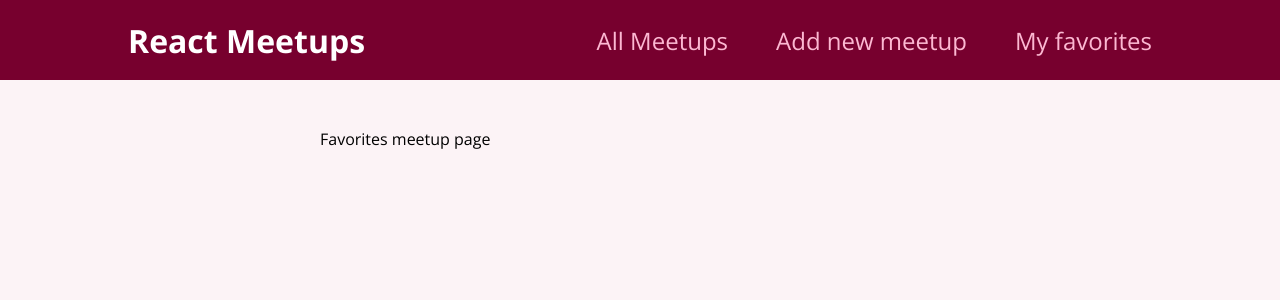
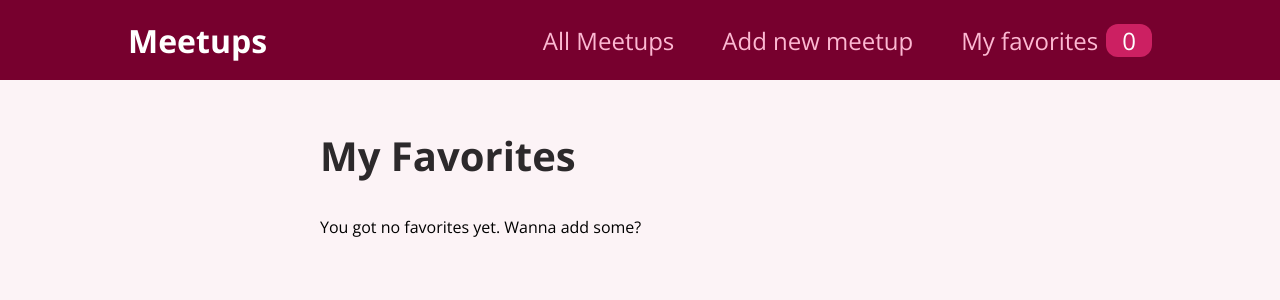
Before and after one commit to aloundoye/playground, a React (Create React App) app in the folder react/meetup/: page /favorites in a window 1280 px wide. Shown: the top 300 px of the page. Built offline with nearby package versions, Linux system fonts and the light colour scheme.

Commit message:
add hooks for favorites

```diff
--- a/react/meetup/src/components/Layout/MainNavigation.js
+++ b/react/meetup/src/components/Layout/MainNavigation.js
@@ -1,9 +1,13 @@
-import {Link} from 'react-router-dom';
-import classes from './MainNavigation.module.css'
-function MainNavigation(){
+import { Link } from "react-router-dom";
+import classes from "./MainNavigation.module.css";
+import { useContext } from "react";
+import FavoritesContext from "../../store/favorites-context";
+
+function MainNavigation() {
+  const favoritesContext = useContext(FavoritesContext);
   return (
     <header className={classes.header}>
-        <div className={classes.logo}>React Meetups</div>
+      <div className={classes.logo}>Meetups</div>
       <nav>
         <ul>
           <li>
@@ -13,7 +17,12 @@
             <Link to="/new-meetup">Add new meetup</Link>
           </li>
           <li>
-                    <Link to="/favorites">My favorites</Link>
+            <Link to="/favorites">
+              My favorites
+              <span className={classes.badge}>
+                {favoritesContext.totalFavorites}
+              </span>
+            </Link>
           </li>
         </ul>
       </nav>
--- a/react/meetup/src/components/meetups/MeetupItem.js
+++ b/react/meetup/src/components/meetups/MeetupItem.js
@@ -1,7 +1,26 @@
 import classes from "./MeetupItem.module.css";
 import Card from "../UI/Card";
+import { useContext } from "react";
+import FavoritesContext from "../../store/favorites-context";
 
 function MeetupItem(props) {
+  const favoritesContext = useContext(FavoritesContext);
+  const itemIsFavorite = favoritesContext.itemIsFavorite(props.id);
+
+  function toggleFavoriteStatusHandler() {
+    if (itemIsFavorite) {
+      favoritesContext.removeFavorite(props.id);
+    } else {
+      favoritesContext.addFavorite({
+        id: props.id,
+        title: props.title,
+        image: props.image,
+        address: props.address,
+        description: props.description,
+      });
+    }
+  }
+
   return (
     <li className={classes.item}>
       <Card>
@@ -14,7 +33,9 @@
           <p>D{props.description}</p>
         </div>
         <div>
-          <button>To Favorites</button>
+          <button onClick={toggleFavoriteStatusHandler}>
+            {itemIsFavorite ? "Remove from Favorites" : "Add to Favorites"}
+          </button>
         </div>
       </Card>
     </li>
--- a/react/meetup/src/index.js
+++ b/react/meetup/src/index.js
@@ -2,11 +2,14 @@
 import ReactDOM from "react-dom";
 import "./index.css";
 import App from "./App";
-import {BrowserRouter} from "react-router-dom";
+import { BrowserRouter } from "react-router-dom";
+import { FavoritesContextProvider } from "./store/favorites-context";
 
 ReactDOM.render(
-   <BrowserRouter>
-       <App/>
-   </BrowserRouter>,
+  <FavoritesContextProvider>
+    <BrowserRouter>
+      <App />
+    </BrowserRouter>
+  </FavoritesContextProvider>,
   document.getElementById("root")
 );
--- a/react/meetup/src/pages/AllMeetups.js
+++ b/react/meetup/src/pages/AllMeetups.js
@@ -27,7 +27,7 @@
     if (isloading) {
       return (
         <section>
-          <p>Loading...</p>
+          <h1>Loading...</h1>
         </section>
       );
     }
--- a/react/meetup/src/pages/Favorites.js
+++ b/react/meetup/src/pages/Favorites.js
@@ -1,5 +1,23 @@
-function FavoritesPage(){
-    return <div>Favorites meetup page</div>
+import { useContext } from "react";
+import FavoritesContext from "../store/favorites-context";
+import MeetupList from "../components/meetups/MeetupList";
+
+function FavoritesPage() {
+  const favoritesContext = useContext(FavoritesContext);
+
+  let content;
+
+  if (favoritesContext.totalFavorites === 0) {
+    content = <p>You got no favorites yet. Wanna add some?</p>;
+  } else {
+    content = <MeetupList meetups={favoritesContext.favorites} />;
+  }
+  return (
+    <section>
+      <h1>My Favorites</h1>
+      {content}
+    </section>
+  );
 }
 
 export default FavoritesPage;
--- a/react/meetup/src/components/store/favorites-context.js
+++ b/react/meetup/src/store/favorites-context.js
@@ -3,9 +3,12 @@
 const FavoritesContext = createContext({
   favorites: [],
   totalFavorites: 0,
+  addFavorite: (favoriteMeetup) => {},
+  removeFavorite: (meetupId) => {},
+  itemIsFavorite: (meetupId) => {},
 });
 
-function FavoritesContextProvider(props) {
+export function FavoritesContextProvider(props) {
   const [userFavorites, setUserFavorites] = useState([]);
 
   function addFavoriteHandler(favoriteMeetup) {
@@ -27,6 +30,9 @@
   const context = {
     favorites: userFavorites,
     totalFavorites: userFavorites.length,
+    addFavorite: addFavoriteHandler,
+    removeFavorite: removeFavoriteHandler,
+    itemIsFavorite: itemIsFavoriteHandler,
   };
 
   return (
@@ -35,3 +41,5 @@
     </FavoritesContext.Provider>
   );
 }
+
+export default FavoritesContext;
```
Lines whose indentation alone changed are shown as unchanged.
